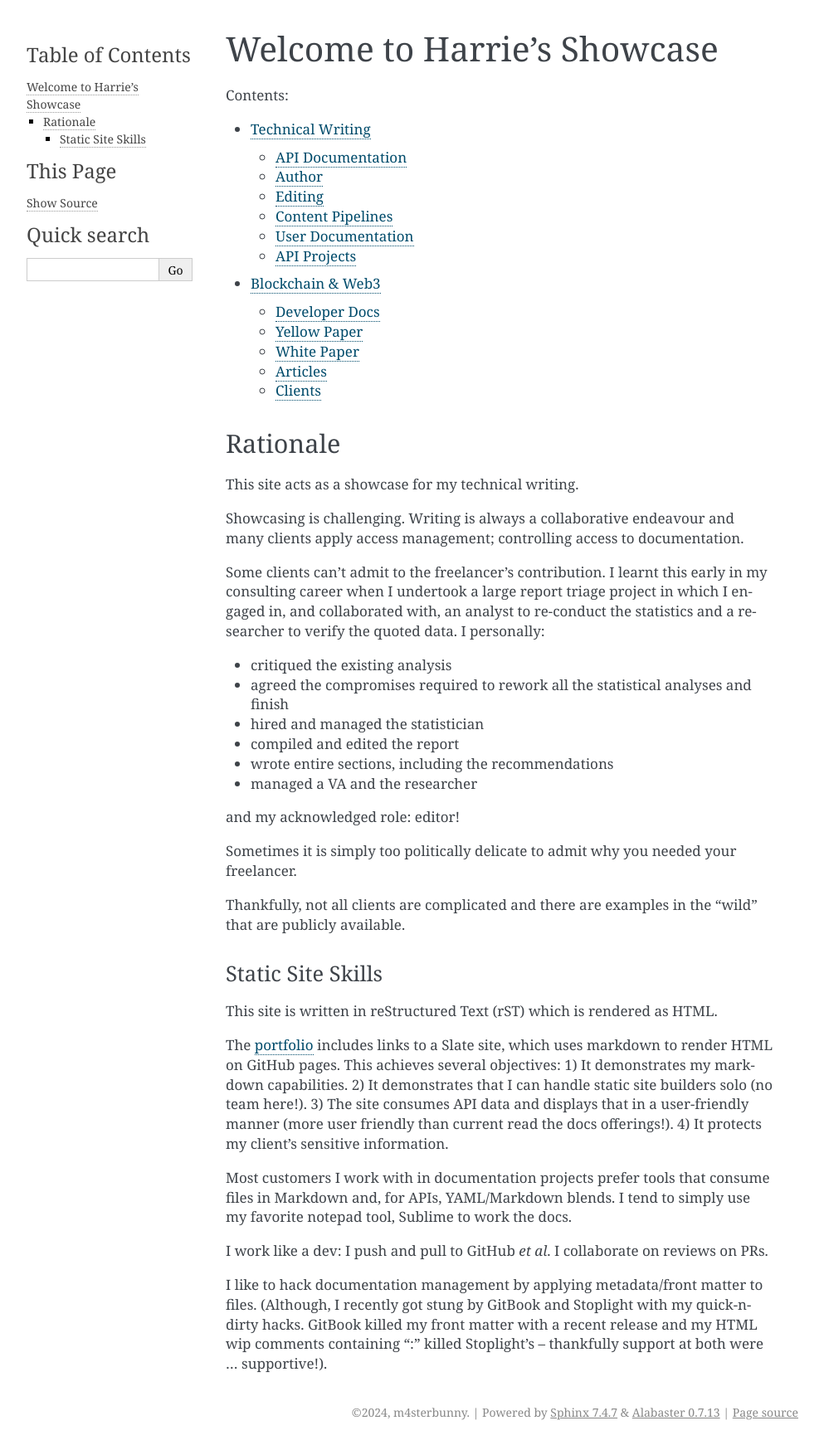
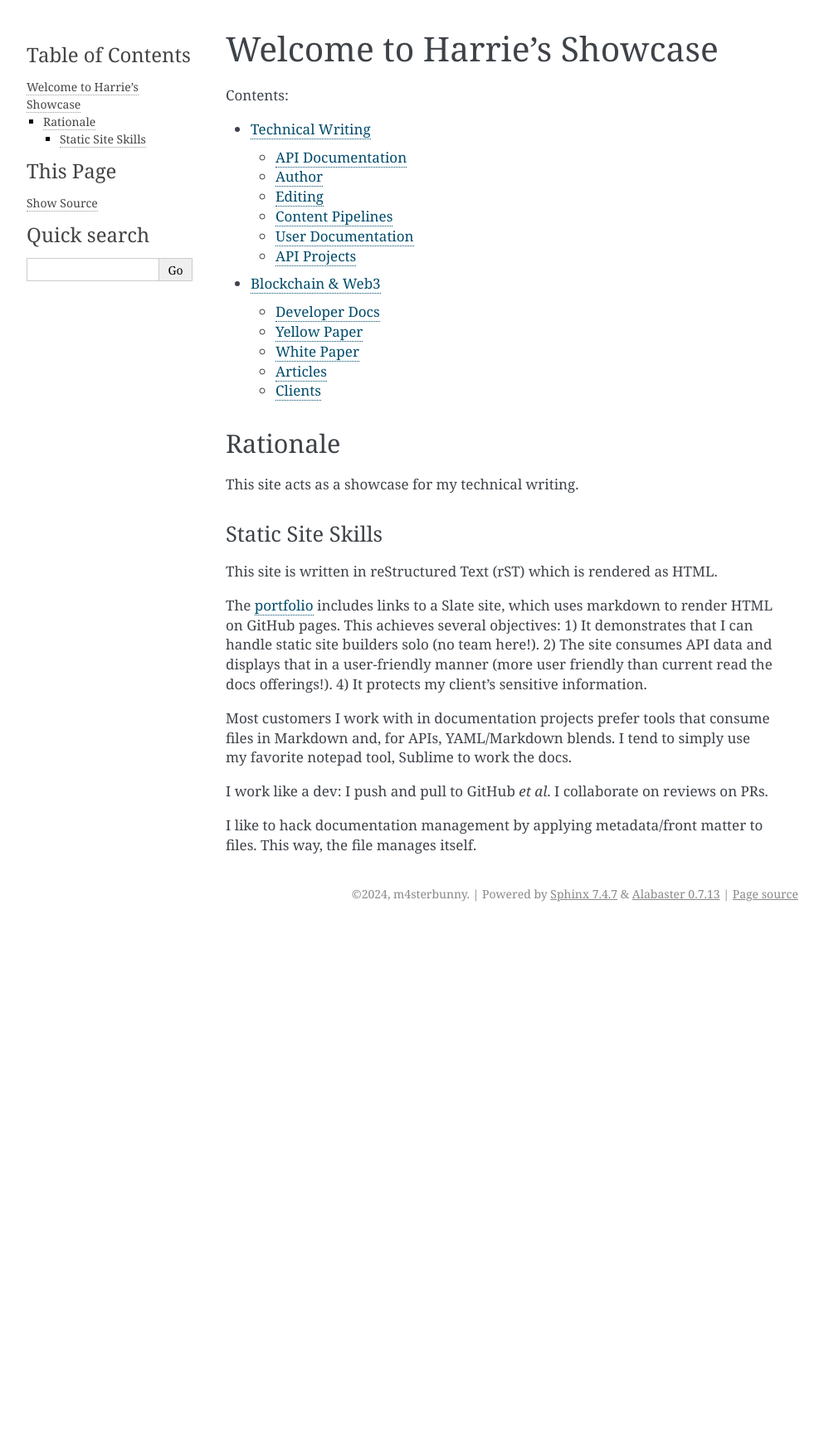
Before and after one commit to m4sterbunny/NewPortfolio, a Sphinx documentation site: the page built from source/index.rst, in a window 1280 px wide. Shown: the whole page at 83% size, without its empty margins (148-1141 px from the left). Built offline with Sphinx 7.4.7, drawn with Linux system fonts in a browser that asks for light colours; after the commit the page ends 1117 px from its top, so only the background shows below that.

Commit message:
reduces intro

```diff
--- a/source/index.rst
+++ b/source/index.rst
@@ -18,23 +18,6 @@ Rationale
 
 This site acts as a showcase for my technical writing.
 
-Showcasing is challenging. Writing is always a collaborative endeavour and many clients apply access management; controlling access to documentation.
-
-Some clients can't admit to the freelancer's contribution. I learnt this early in my consulting career when I undertook a large report triage project in which I engaged in, and collaborated with, an analyst to re-conduct the statistics and a researcher to verify the quoted data. I personally:
-
-- critiqued the existing analysis
-- agreed the compromises required to rework all the statistical analyses and finish
-- hired and managed the statistician
-- compiled and edited the report
-- wrote entire sections, including the recommendations
-- managed a VA and the researcher
-
-and my acknowledged role: editor!
-
-Sometimes it is simply too politically delicate to admit why you needed your freelancer.
-
-Thankfully, not all clients are complicated and there are examples in the "wild" that are publicly available.
-
 
 Static Site Skills
 ******************
@@ -42,13 +25,12 @@ Static Site Skills
 This site is written in reStructured Text (rST) which is rendered as HTML.
 
 The :doc:`portfolio <pages/portfolio>` includes links to a Slate site, which uses markdown to render HTML on GitHub pages. This achieves several objectives:
-1) It demonstrates my markdown capabilities.
-2) It demonstrates that I can handle static site builders solo (no team here!).
-3) The site consumes API data and displays that in a user-friendly manner (more user friendly than current read the docs offerings!).
+1) It demonstrates that I can handle static site builders solo (no team here!).
+2) The site consumes API data and displays that in a user-friendly manner (more user friendly than current read the docs offerings!).
 4) It protects my client's sensitive information.
 
 Most customers I work with in documentation projects prefer tools that consume files in Markdown and, for APIs, YAML/Markdown blends. I tend to simply use my favorite notepad tool, Sublime to work the docs.
 
 I work like a dev: I push and pull to GitHub *et al*. I collaborate on reviews on PRs.
 
-I like to hack documentation management by applying metadata/front matter to files. (Although, I recently got stung by GitBook and Stoplight with my quick-n-dirty hacks. GitBook killed my front matter with a recent release and my HTML wip comments containing ":" killed Stoplight's  -- thankfully support at both were ... supportive!).
+I like to hack documentation management by applying metadata/front matter to files. This way, the file manages itself.
```
Also changed, not shown: 5 other files.
